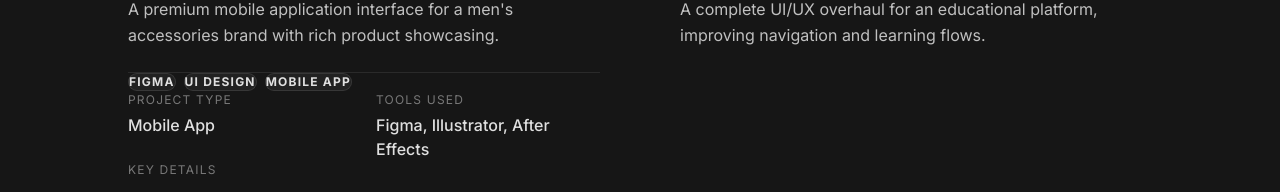
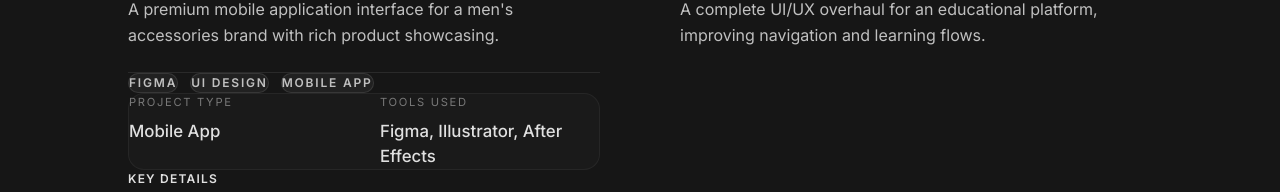
Before and after one commit to Ayushbansal946/AyushBnansal_portfolio, a React (Vite) app: page / in a window 1280 px wide. Both pictures are taken after a click on the element 364 px from the left and 1331 px from the top of the page. Shown: the part 1536-1728 px from the top of the page. Built offline with nearby package versions, Linux system fonts and the light colour scheme; no server answers; the database is empty.

Commit message:
Fix cluttered layout in ProjectCard details

```diff
--- a/src/components/ProjectCard.tsx
+++ b/src/components/ProjectCard.tsx
@@ -101,11 +101,11 @@ export const ProjectCard = React.memo(function ProjectCard({
                 <div className="pt-6 border-t border-[var(--border)]">
 
                   {/* Tags */}
-                  <div className="flex flex-wrap gap-2 mb-8">
+                  <div className="flex flex-wrap gap-3 mb-10">
                     {tags.map((tag, i) => (
                       <span
                         key={i}
-                        className="px-4 py-2 rounded-full border border-white/10 bg-white/5 text-[var(--text-main)] text-xs font-body font-bold uppercase tracking-widest"
+                        className="px-4 py-2 rounded-full border border-white/10 bg-white/5 text-[var(--text-light)] text-[0.75rem] font-body font-semibold uppercase tracking-[0.15em]"
                       >
                         {tag}
                       </span>
@@ -113,25 +113,25 @@ export const ProjectCard = React.memo(function ProjectCard({
                   </div>
 
                   {/* Project Meta Info */}
-                  <div className="grid grid-cols-2 gap-6 mb-8 font-body">
+                  <div className="grid grid-cols-2 gap-8 mb-10 font-body p-6 rounded-2xl bg-white/[0.02] border border-white/5">
                     <div>
-                      <p style={{ fontSize: '0.75rem', color: 'var(--text-muted)', textTransform: 'uppercase', letterSpacing: '0.1em', marginBottom: '4px' }}>Project Type</p>
-                      <p style={{ fontSize: '1rem', color: 'var(--text-main)', fontWeight: 500 }}>{type}</p>
+                      <p style={{ fontSize: '0.7rem', color: 'var(--text-muted)', textTransform: 'uppercase', letterSpacing: '0.15em', marginBottom: '8px' }}>Project Type</p>
+                      <p style={{ fontSize: '1.05rem', color: 'var(--text-main)', fontWeight: 500 }}>{type}</p>
                     </div>
                     <div>
-                      <p style={{ fontSize: '0.75rem', color: 'var(--text-muted)', textTransform: 'uppercase', letterSpacing: '0.1em', marginBottom: '4px' }}>Tools Used</p>
-                      <p style={{ fontSize: '1rem', color: 'var(--text-main)', fontWeight: 500 }}>{tools}</p>
+                      <p style={{ fontSize: '0.7rem', color: 'var(--text-muted)', textTransform: 'uppercase', letterSpacing: '0.15em', marginBottom: '8px' }}>Tools Used</p>
+                      <p style={{ fontSize: '1.05rem', color: 'var(--text-main)', fontWeight: 500 }}>{tools}</p>
                     </div>
                   </div>
 
                   {/* Bullet Points */}
-                  <div>
-                    <p style={{ fontSize: '0.75rem', color: 'var(--text-muted)', textTransform: 'uppercase', letterSpacing: '0.1em', marginBottom: '16px' }}>Key Details</p>
-                    <ul className="flex flex-col gap-4">
+                  <div className="pl-2">
+                    <p style={{ fontSize: '0.75rem', color: 'var(--text-main)', fontWeight: 600, textTransform: 'uppercase', letterSpacing: '0.1em', marginBottom: '20px' }}>Key Details</p>
+                    <ul className="flex flex-col gap-6">
                       {details.map((detail, i) => (
-                        <li key={i} className="flex items-start gap-4">
-                          <span style={{ color: 'var(--accent)', fontSize: '1.2rem', lineHeight: '1rem' }}>•</span>
-                          <span style={{ fontFamily: 'var(--font-body)', fontSize: '1rem', color: 'var(--text-light)', lineHeight: 1.6 }}>
+                        <li key={i} className="flex items-start gap-5">
+                          <span style={{ color: 'var(--accent)', fontSize: '1.5rem', lineHeight: '1.2rem' }}>•</span>
+                          <span style={{ fontFamily: 'var(--font-body)', fontSize: '1.05rem', color: 'var(--text-light)', lineHeight: 1.8 }}>
                             {detail}
                           </span>
                         </li>
```
